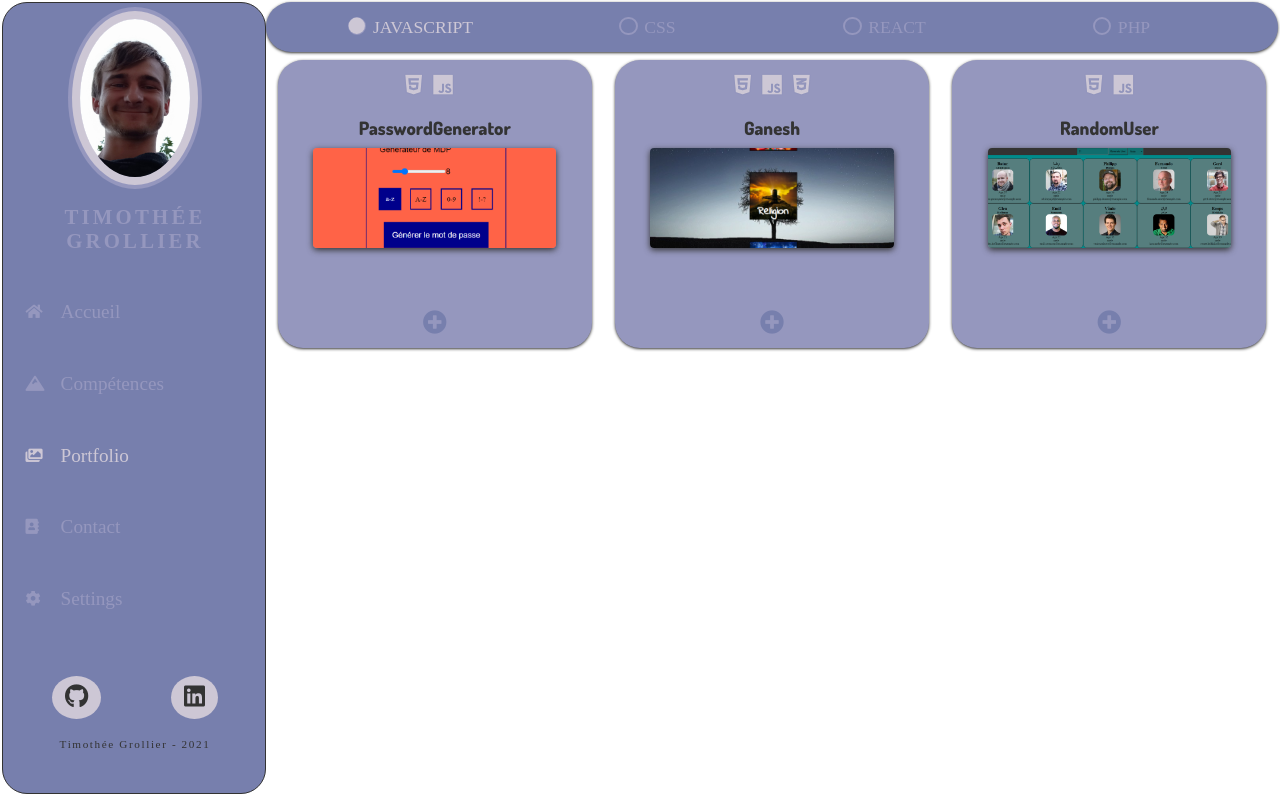
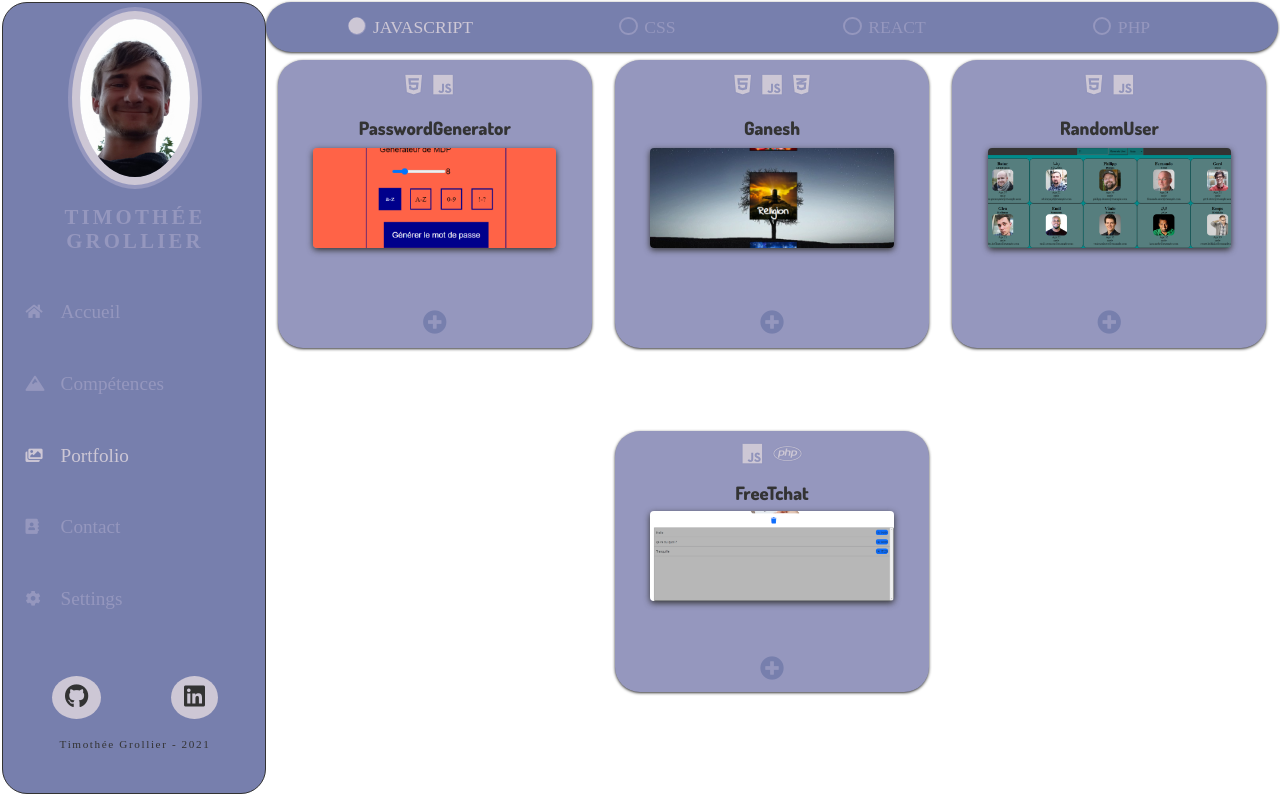
Before and after one commit to timotheegrollier/Portfolio, a React (Create React App) app: page /#/portfolio in a window 1280 px wide. Built offline with nearby package versions, Linux system fonts and the light colour scheme; a web font is replaced by a local one.

Commit message:
Add FreeTchat / complete exp

```diff
--- a/src/components/knowledges/Experience.js
+++ b/src/components/knowledges/Experience.js
@@ -10,15 +10,15 @@ const Experience = () => {
         <ul>
           <li>Création de bloc WordPress JSX</li>
           <li>Intégration Wordpress</li>
-	  <li>Symfony</li>
+          <li>Mise a jour de plugins Wordpress Front/Back</li>
+	        <li>Symfony</li>
         </ul>
       </div>
       <div className="exp2">
         <h4>Caissier - Super U Lacanau</h4>
         <h5>2017-2019</h5>
         <ul>
-          <li>Saison d'été forte affluence</li>
-          <li>Tenir une caisse</li>
+          <li>Gérer la caisse</li>
           <li>Accueil/Conseil</li>
           <li>Inventaire</li>
         </ul>
--- a/src/data/portfolioData.js
+++ b/src/data/portfolioData.js
@@ -74,8 +74,18 @@ export const portfolioData = [
     languages: ["react"],
     languagesIcons: ["fab fa-react", "fab fa-js" ,"fab fa-css3-alt"],
     source: "https://github.com/timotheegrollier/ReactCountries",
-    info: "Appel d'api en ReactJS + Crud dynamique sans redux sur la page news + hébergement",
+    info: "Appel d'api en ReactJS + Crud ",
     picture: "./media/ReactCountries.png",
     lien: "https://reactjscountries.herokuapp.com/",
   },
+  {
+    id: 9,
+    name: "FreeTchat",
+    languages: ["php","javascript"],
+    languagesIcons: ["fab fa-js" ,"fab fa-php"],
+    source: "https://github.com/timotheegrollier/FreeTchat",
+    info: "Tchat responsive en AJAX/PHP",
+    picture: "./media/FreeTchat.png",
+    lien: "https://tims.alwaysdata.net",
+  },
 ];
```
Also changed, not shown: public/media/FreeTchat.png (added), src/media/ReactCountries.png (added).
